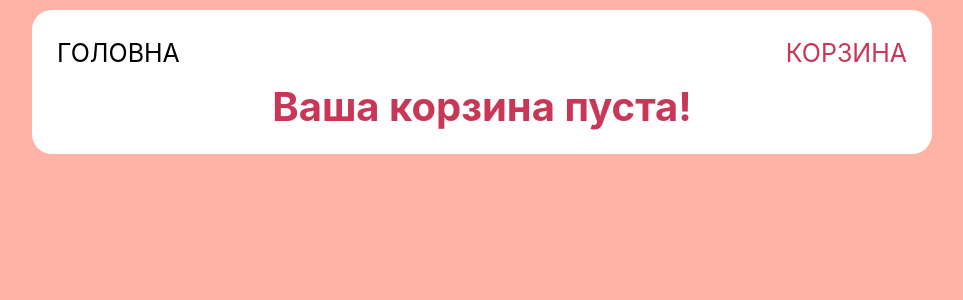
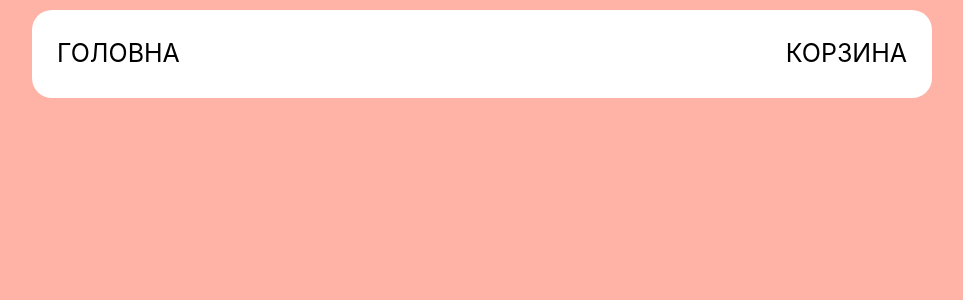
Before and after one commit to taras-kolomiiets/shop, a React (Create React App) app: page /cart-list in a window 1280 px wide. Shown: the top 300 px of the page, without its empty margins (158-1121 px from the left). Built offline with nearby package versions, Linux system fonts and the light colour scheme.

Commit message:
update routes

```diff
--- a/src/components/App/App.jsx
+++ b/src/components/App/App.jsx
@@ -90,7 +90,7 @@ const App = () => {
         )}
       />
       <Route
-        path="/cart-list"
+        path="/shop/cart-list"
         exact
         render={() => {
           return (
--- a/src/components/navigation/Navigation.jsx
+++ b/src/components/navigation/Navigation.jsx
@@ -10,7 +10,7 @@ const Navigation = () => {
         </NavLink>
       </li>
       <li className="navigation__item">
-        <NavLink to="cart-list">Корзина</NavLink>
+        <NavLink to="shop/cart-list">Корзина</NavLink>
       </li>
     </ul>
   );
```
